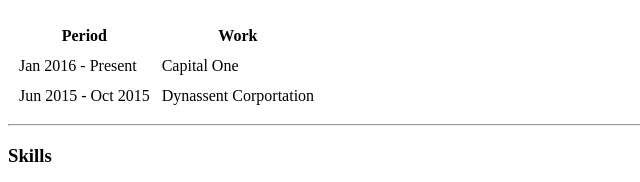
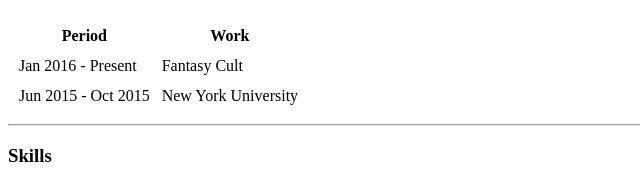
Before and after one commit to rsram312/cv, a plain HTML site: page index.html in a window 1280 px wide. Shown: the part 371-553 px from the top of the page, 0-640 px from the left. Drawn offline with Linux system fonts and the light colour scheme.

Commit message:
Experience changes

```diff
--- a/index.html
+++ b/index.html
@@ -35,11 +35,11 @@
     <tbody>
       <tr>
         <td>Jan 2016 - Present</td>
-        <td>Capital One</td>
+        <td>Fantasy Cult</td>
       </tr>
       <tr>
         <td>Jun  2015 - Oct 2015</td>
-        <td>Dynassent Corportation</td>
+        <td>New York University</td>
       </tr>
     </tbody>
     <tfoot>
```
